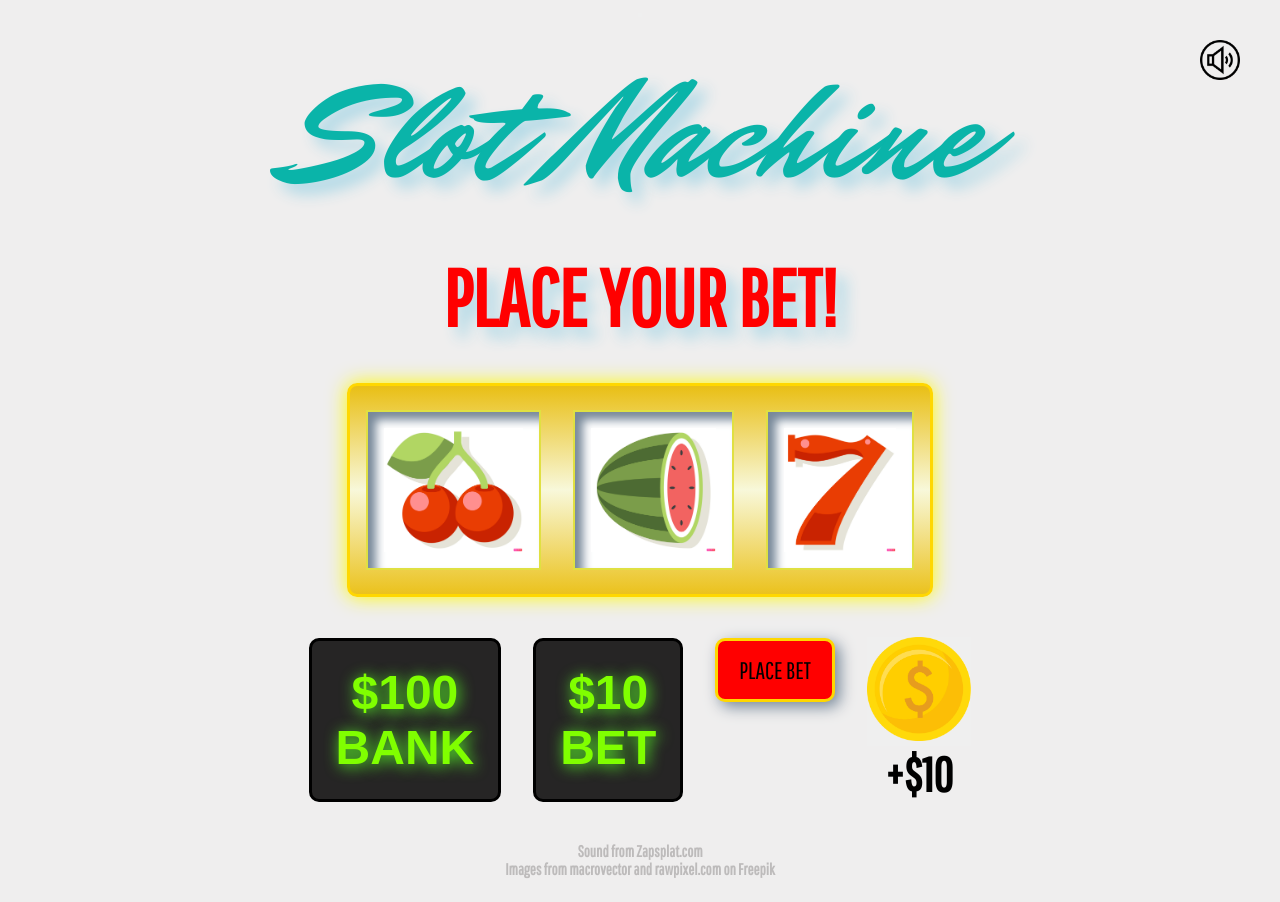
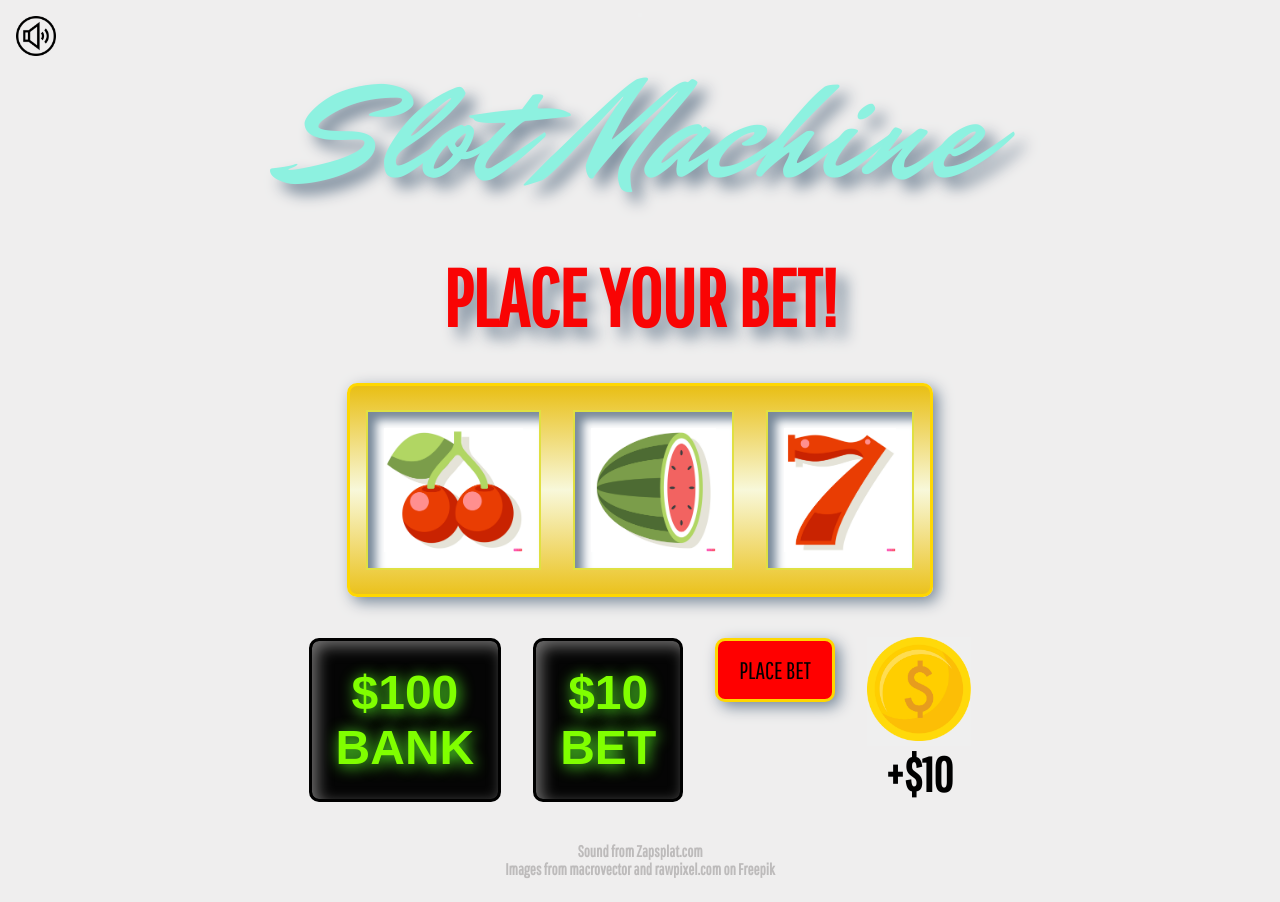
Before and after one commit to lauren-m-johnson/Project-1-Slot-Machine, a plain HTML site: page index.html in a window 1280 px wide. Drawn offline with Linux system fonts and the light colour scheme; a web font is replaced by a local one.

Commit message:
update css

```diff
--- a/styles.css
+++ b/styles.css
@@ -20,15 +20,15 @@ header {
     margin: 2vmin;
     font-family: 'Mr Dafoe', cursive;
     font-size: 18vmin;
-    color: rgb(10, 180, 169);
-    text-shadow: 10px 10px 15px lightblue;
+    color: rgb(141, 241, 224);
+    text-shadow: 10px 10px 15px lightslategray;
 }
 
 h1 {
     font-size: 10vmin;
     color: red;
     animation: colorTransition 5s infinite;
-    text-shadow: 10px 10px 15px lightblue;
+    text-shadow: 10px 10px 15px lightslategray;
 }
 
 h2 {
@@ -72,18 +72,19 @@ footer {
     align-items: center;
     background-image: linear-gradient(rgb(233, 191, 21),rgb(248, 248, 218), rgb(235, 194, 29));
     border-radius: 10px;
-    animation: borderTransition 2.5s infinite,
-    boxGlow 2.5s infinite;
+    animation: borderTransition 2.5s infinite;
+    box-shadow: 5px 5px 15px lightslategrey;
 }
 
 #bank-container, #bet-container {
     border: solid black 3px;
     padding: 3vmin;
-    background-color: rgba(5, 5, 5, 0.859);
+    background-color: rgb(5, 5, 5);
     color: rgb(128, 255, 0);
     border-radius: 10px;
     font-family: 'Electrolize', sans-serif;
     text-shadow: 2px 2px 15px rgb(90, 254, 40);
+    box-shadow: 5px 5px 15px rgb(115, 114, 114) inset;
     display: flex;
     flex-direction: column;
     justify-content: center;
@@ -118,8 +119,8 @@ footer {
     height: 5vmin;
     position: fixed;
     top: 0;
-    right: 0;
-    margin: 5vmin;
+    left: 0;
+    margin: 2vmin;
 }
 
 #coin-button {
@@ -150,11 +151,11 @@ footer {
 }
 
 @keyframes colorTransition {
-    0% {color: red;}
+    0% {color: rgb(249, 4, 4);}
     25% {color: gold;}
-    50% {color: red;}
+    50% {color: rgb(226, 3, 3);}
     75% {color: gold;}
-    100% {color: red;}
+    100% {color: rgb(226, 2, 2);}
 }
 
 @keyframes boxGlow {
@@ -165,6 +166,13 @@ footer {
 
 @keyframes borderTransition {
     0% {border-color: gold;}
-    50% {border-color: rgba(249, 238, 121, 0.296);}
+    50% {border-color: rgb(250, 241, 138);}
     100% {border-color: gold;}
 }
+
+@media screen and (max-width: 600px) {
+    .fruit-image {
+        padding: 3vmin;
+        box-shadow: 8px 8px 8px lightslategrey inset;
+    }
+  }
```
